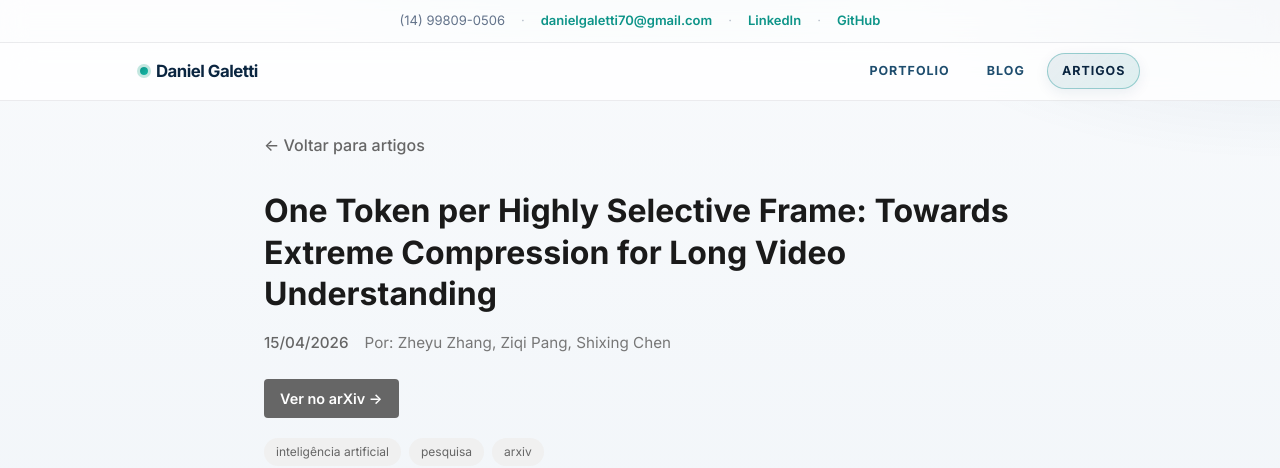
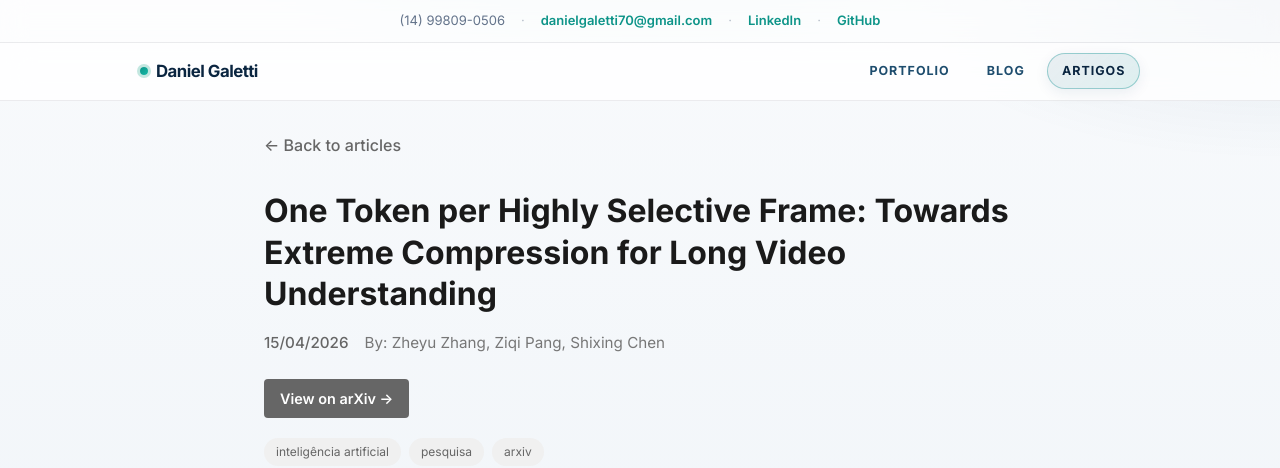
Before and after one commit to DanielGaletti/portfolio, a React (Create React App) app: page /articles/20260416-0-one-token-per-highly-selective in a window 1280 px wide. Shown: the top 468 px of the page. Built offline with nearby package versions, Linux system fonts and the light colour scheme.

Commit message:
fix: Update loading messages and article availability text to English

```diff
--- a/public/articles/articles.json
+++ b/public/articles/articles.json
@@ -3,15 +3,13 @@
     "20260416-0-one-token-per-highly-selective",
     "20260416-1-rose-retrieval-oriented-segmen",
     "20260416-2-longcot-benchmarking-long-hori",
-    "20260416-0-rose-retrieval-oriented-segmen",
     "20260416-1-dont-let-the-video-speak-audio",
     "20260416-2-one-token-per-highly-selective",
     "20260416-0-seedance-20-advancing-video-ge",
     "20260416-1-longcot-benchmarking-long-hori",
     "20260416-2-dont-let-the-video-speak-audio",
-    "20260416-0-one-token-per-highly-selective",
     "20260416-1-seedance-20-advancing-video-ge",
     "20260416-2-rose-retrieval-oriented-segmen",
     "example-transformer"
   ]
-}
+}}
--- a/src/Pages/Articles/ArticleList.jsx
+++ b/src/Pages/Articles/ArticleList.jsx
@@ -65,7 +65,7 @@ const ArticleList = () => {
     if (!articles) {
         return (
             <Styled.ArticleListRoot>
-                <Styled.Loading>Carregando artigos...</Styled.Loading>
+                <Styled.Loading>Loading articles...</Styled.Loading>
             </Styled.ArticleListRoot>
         );
     }
@@ -73,7 +73,7 @@ const ArticleList = () => {
     if (articles.length === 0) {
         return (
             <Styled.ArticleListRoot>
-                <Styled.Empty>Nenhum artigo disponível ainda.</Styled.Empty>
+                <Styled.Empty>No articles available yet.</Styled.Empty>
             </Styled.ArticleListRoot>
         );
     }
@@ -87,7 +87,7 @@ const ArticleList = () => {
                             <Styled.ArticleTitle>{article.title}</Styled.ArticleTitle>
                             <Styled.ArticleDate>{article.date}</Styled.ArticleDate>
                             {article.authors && (
-                                <Styled.ArticleAuthors>Por: {article.authors}</Styled.ArticleAuthors>
+                                <Styled.ArticleAuthors>By: {article.authors}</Styled.ArticleAuthors>
                             )}
                             <Styled.ArticlePreview>{article.preview}</Styled.ArticlePreview>
                             {article.tags.length > 0 && (
--- a/src/Pages/Articles/ArticlePost.jsx
+++ b/src/Pages/Articles/ArticlePost.jsx
@@ -55,7 +55,7 @@ const ArticlePost = () => {
     if (state.loading) {
         return (
             <Styled.ArticlePostRoot>
-                <Styled.Loading>Carregando artigo...</Styled.Loading>
+                <Styled.Loading>Loading article...</Styled.Loading>
             </Styled.ArticlePostRoot>
         );
     }
@@ -64,7 +64,7 @@ const ArticlePost = () => {
         return (
             <Styled.ArticlePostRoot>
                 <Styled.ErrorMsg>{state.error}</Styled.ErrorMsg>
-                <Link to="/articles">← Voltar para artigos</Link>
+                <Link to="/articles">← Back to articles</Link>
             </Styled.ArticlePostRoot>
         );
     }
@@ -74,17 +74,17 @@ const ArticlePost = () => {
     return (
         <Styled.ArticlePostRoot>
             <Link to="/articles" className="back-link">
-                ← Voltar para artigos
+                ← Back to articles
             </Link>
             <Styled.ArticleHeader>
                 <Styled.PostTitle>{data.title}</Styled.PostTitle>
                 <Styled.PostMeta>
                     <span className="date">{data.date}</span>
-                    {data.authors && <span className="authors">Por: {data.authors}</span>}
+                    {data.authors && <span className="authors">By: {data.authors}</span>}
                 </Styled.PostMeta>
                 {data.arxivUrl && (
                     <Styled.ArxivLink href={data.arxivUrl} target="_blank" rel="noreferrer">
-                        Ver no arXiv →
+                        View on arXiv →
                     </Styled.ArxivLink>
                 )}
                 {data.tags.length > 0 && (
```
Also changed, not shown: blog-agent/requirements.txt, 1 other file (tests, documents, lock files or other folders).
